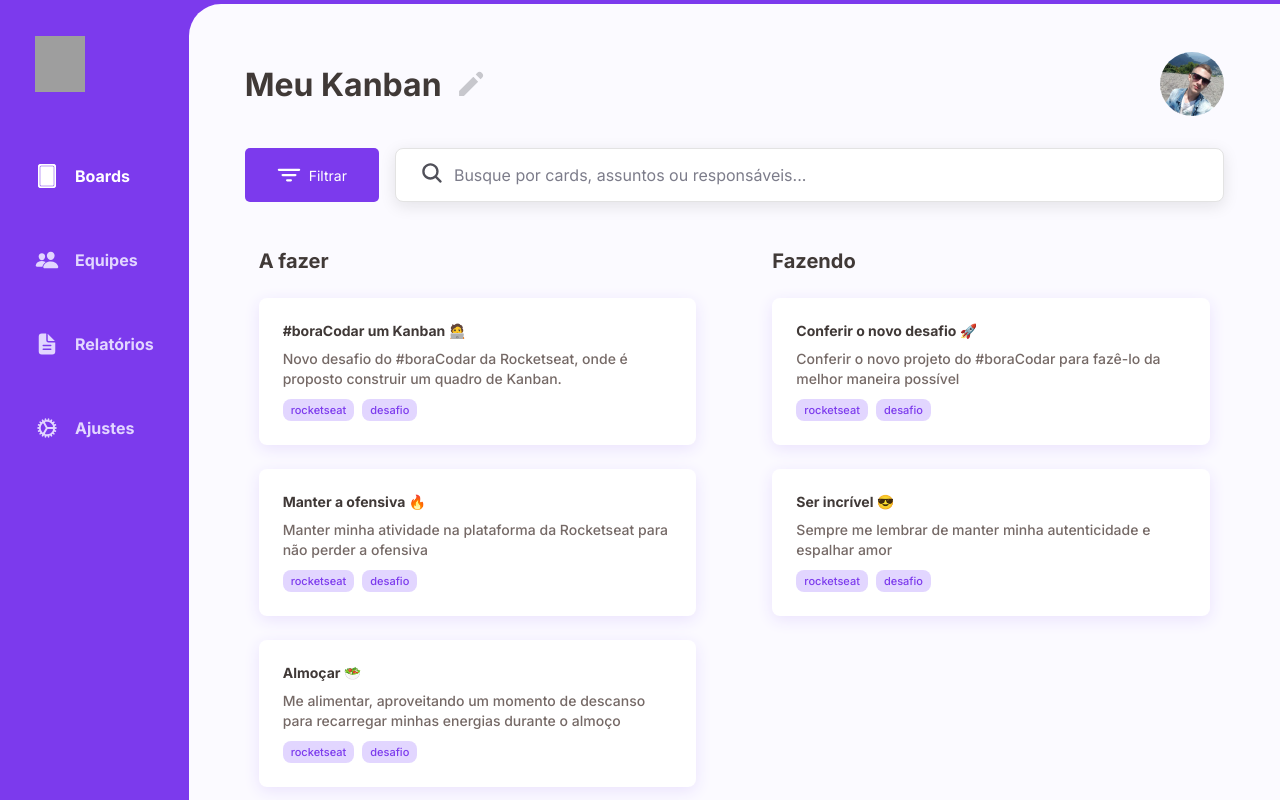
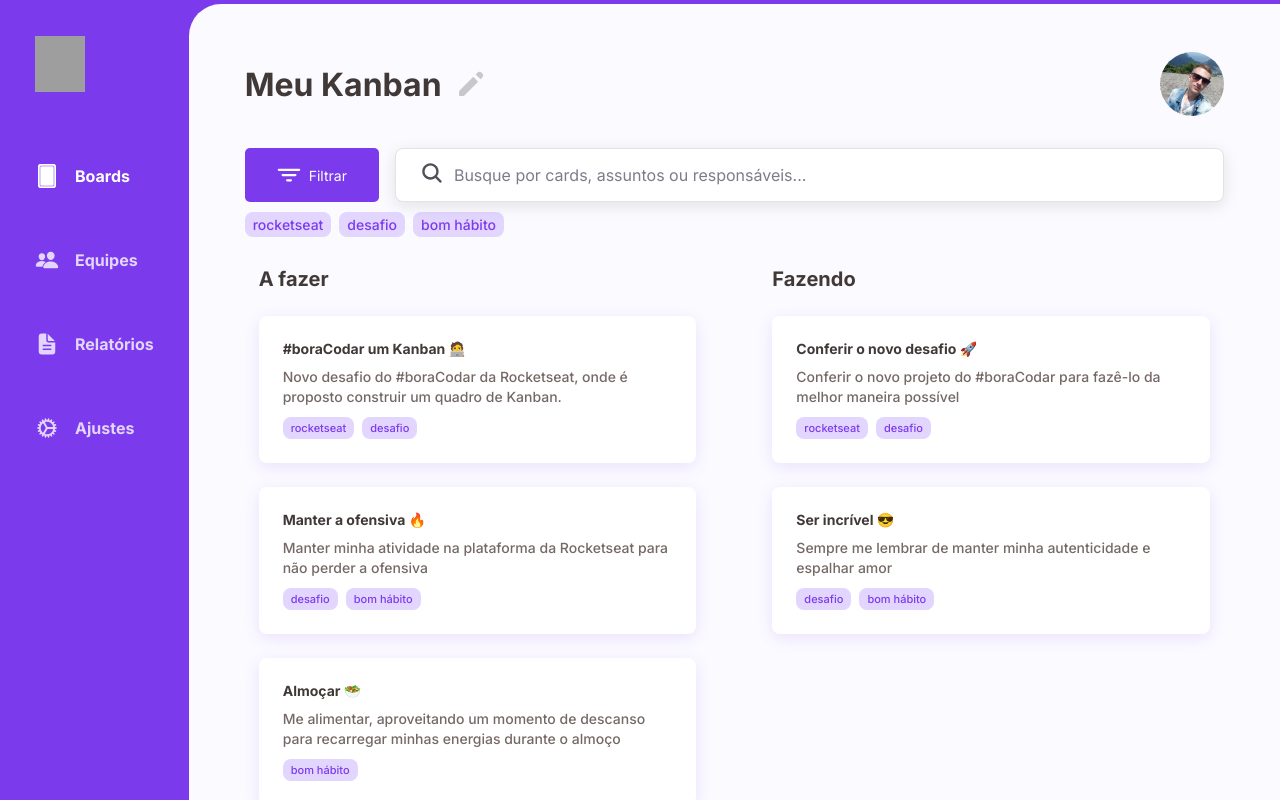
Before and after one commit to PedroLucas363/personal-kanban, a React (Vite) app: page / in a window 1280 px wide. Both pictures are taken after a click on the button "Filtrar". Shown: the top 800 px of the page. Built offline with nearby package versions, Linux system fonts and the light colour scheme; grey boxes are pictures that could not be loaded.

Commit message:
feat: now the kanban can be filtered by cards title and description, and by the tags
also changes the type from input and changes the mockData tags options

```diff
--- a/src/components/input/index.tsx
+++ b/src/components/input/index.tsx
@@ -2,7 +2,7 @@ import React, { InputHTMLAttributes } from "react";
 
 import styles from "./index.module.css";
 
-type Props = InputHTMLAttributes<HTMLElement> & {
+type Props = InputHTMLAttributes<HTMLInputElement> & {
   label?: string;
   icon?: React.ReactElement;
   iconPosition?: "left" | "right";
--- a/src/mockData.ts
+++ b/src/mockData.ts
@@ -17,14 +17,14 @@ export const cards = [
         title: "Manter a ofensiva 🔥",
         description:
           "Manter minha atividade na plataforma da Rocketseat para não perder a ofensiva",
-        tags: ["rocketseat", "desafio"],
+        tags: ["desafio", "bom hábito"],
       },
       {
         id: uuidv4(),
         title: "Almoçar 🥗",
         description:
           "Me alimentar, aproveitando um momento de descanso para recarregar minhas energias durante o almoço",
-        tags: ["rocketseat", "desafio"],
+        tags: ["bom hábito"],
       },
     ],
   },
@@ -44,7 +44,7 @@ export const cards = [
         title: "Ser incrível 😎",
         description:
           "Sempre me lembrar de manter minha autenticidade e espalhar amor",
-        tags: ["rocketseat", "desafio"],
+        tags: ["desafio", "bom hábito"],
       },
     ],
   },
--- a/src/pages/kanban/tabs/boards/content/index.module.css
+++ b/src/pages/kanban/tabs/boards/content/index.module.css
@@ -1,9 +1,5 @@
 .container {
   padding: 4.8rem 5.6rem 4.8rem 5.6rem;
-
-  display: flex;
-  flex-direction: column;
-  gap: 3.2rem;
 }
 
 .header {
@@ -38,13 +34,16 @@
   display: flex;
   align-items: center;
   gap: 1.6rem;
+  margin-top: 3.2rem;
+  margin-bottom: 1rem;
 }
 
 .filter > * {
-  height: auto;
+  z-index: 1;
 }
 
 .kanban {
+  margin-top: 1.5rem;
   display: grid;
   grid-template-columns: repeat(auto-fit, minmax(32rem, 1fr));
   gap: 4.8rem;
@@ -57,6 +56,7 @@
   padding: 1.4rem;
   transition: all 0.3s;
   height: min-content;
+  transition: all 0.3s;
 }
 
 .kanbanSectionTitle {
@@ -75,3 +75,42 @@
   gap: 2.4rem;
   flex: 1;
 }
+
+.filterTagsContainer {
+  display: flex;
+  align-items: flex-end;
+  justify-items: flex-start;
+  gap: 0.8rem;
+  transition: all 0.3s;
+  transform: translateY(-34px);
+  opacity: 0;
+  z-index: -1;
+}
+
+.filterTagsVisible {
+  transform: translateY(0);
+  opacity: 1;
+}
+
+.tag {
+  all: unset;
+
+  color: var(--dark-purple);
+  font-weight: 500;
+  font-size: 1.4rem;
+
+  background-color: var(--light-purple);
+  border-radius: 0.8rem;
+  padding: 0.4rem 0.8rem;
+  cursor: pointer;
+
+  display: flex;
+  align-items: center;
+  gap: 0.4rem;
+  z-index: -1;
+}
+
+.selectedTag {
+  color: var(--light-purple);
+  background-color: var(--dark-purple);
+}
--- a/src/pages/kanban/tabs/boards/content/index.tsx
+++ b/src/pages/kanban/tabs/boards/content/index.tsx
@@ -1,5 +1,6 @@
 import { HiPencil } from "react-icons/hi";
 import { IoFilter, IoSearch } from "react-icons/io5";
+import { v4 as uuidv4 } from "uuid";
 
 import {
   DragDropContext,
@@ -15,8 +16,7 @@ import Card from "../../../../../components/card";
 import Input from "../../../../../components/input";
 import styles from "./index.module.css";
 
-type Props = {
-  data: {
+export type Data = {
   id: string;
   title: string;
   tasks: {
@@ -25,11 +25,31 @@ type Props = {
     description: string;
     tags: string[];
   }[];
-  }[];
-  onDragEnd: OnDragEndResponder;
 };
 
-function Content({ data, onDragEnd }: Props) {
+type Props = {
+  data: Data[];
+  onDragEnd: OnDragEndResponder;
+  filterValue: string;
+  onFilterValueChange: (value: string) => void;
+  allAvailableTags: string[];
+  isFilterTagsVisible: boolean;
+  onToggleIsFilterTagsVisible: () => void;
+  onSelectTag: (tag: string) => void;
+  filterTags: string[];
+};
+
+function Content({
+  data,
+  onDragEnd,
+  filterValue,
+  onFilterValueChange,
+  allAvailableTags,
+  isFilterTagsVisible,
+  onToggleIsFilterTagsVisible,
+  onSelectTag,
+  filterTags,
+}: Props) {
   return (
     <section className={styles.container}>
       <header className={styles.header}>
@@ -45,18 +65,40 @@ function Content({ data, onDragEnd }: Props) {
           className={styles.profilePicture}
         />
       </header>
-      <section className={styles.filter}>
+      <section>
+        <div className={styles.filter}>
           <Button
             text="Filtrar"
             icon={<IoFilter size="100%" />}
             iconPosition="left"
             type="button"
+            onClick={onToggleIsFilterTagsVisible}
           />
           <Input
             placeholder="Busque por cards, assuntos ou responsáveis..."
             icon={<IoSearch size={24} color={colors.darkGray} />}
             iconPosition="left"
+            onChange={(e) => onFilterValueChange(e.target.value)}
+            value={filterValue}
           />
+        </div>
+        <div
+          className={`${styles.filterTagsContainer} ${
+            isFilterTagsVisible ? styles.filterTagsVisible : ""
+          }`}
+        >
+          {allAvailableTags.map((tag) => (
+            <button
+              className={`${styles.tag} ${
+                filterTags.includes(tag) ? styles.selectedTag : ""
+              }`}
+              onClick={() => onSelectTag(tag)}
+              key={uuidv4()}
+            >
+              {tag}
+            </button>
+          ))}
+        </div>
       </section>
       <main>
         <DragDropContext onDragEnd={onDragEnd}>
--- a/src/pages/kanban/tabs/boards/index.tsx
+++ b/src/pages/kanban/tabs/boards/index.tsx
@@ -1,11 +1,31 @@
-import { useState } from "react";
+import { useEffect, useState } from "react";
 import { DropResult } from "react-beautiful-dnd";
 
 import { cards } from "../../../../mockData";
-import Content from "./content";
+import Content, { Data } from "./content";
+
+const getInitialTagsAvailable = () => {
+  const tags: Record<string, boolean> = {};
+
+  cards.forEach((card) =>
+    card.tasks.forEach((task) => {
+      task.tags.forEach((tag) => {
+        if (!tags[tag]) tags[tag] = true;
+      });
+    })
+  );
+  return Object.keys(tags);
+};
 
 function BoardSection() {
   const [data, setData] = useState(cards);
+  const [filterValue, setFilterValue] = useState("");
+  const [filteredData, setFilteredData] = useState<Data[] | null>(null);
+  const [isFilterTagsVisible, setIsFilterTagsVisible] = useState(false);
+  const [allAvailableTags, setAllAvailableTags] = useState<string[]>(
+    getInitialTagsAvailable()
+  );
+  const [filterTags, setFilterTags] = useState<string[]>([]);
 
   const handleDragEnd = (result: DropResult) => {
     if (!result.destination) return;
@@ -51,7 +71,76 @@ function BoardSection() {
       });
     }
   };
-  return <Content data={data} onDragEnd={handleDragEnd} />;
+
+  const handleFilterValueChange = (value: string) => {
+    setFilterValue(value);
+  };
+
+  const handleToggleIsFilterTagsVisible = () => {
+    setFilterTags([]);
+    setIsFilterTagsVisible((prev) => !prev);
+  };
+
+  const handleSelectTag = (tag: string) => {
+    if (filterTags.includes(tag)) {
+      setFilterTags((prev) => prev.filter((filterTag) => filterTag !== tag));
+    } else {
+      setFilterTags((prev) => [...prev, tag]);
+    }
+  };
+
+  useEffect(() => {
+    if (filterValue.trim() === "") {
+      if (filterTags.length) {
+        setFilteredData(
+          data.map((column) => ({
+            ...column,
+            tasks: column.tasks.filter((task) =>
+              filterTags
+                .map((tag) => task.tags.some((taskTag) => taskTag === tag))
+                .every(Boolean)
+            ),
+          }))
+        );
+      } else {
+        setFilteredData(null);
+      }
+    } else {
+      setFilteredData(
+        data.map((column) => ({
+          ...column,
+          tasks: column.tasks.filter((task) => {
+            return (
+              (task.title.toLowerCase().indexOf(filterValue.toLowerCase()) >
+                -1 ||
+                task.description
+                  .toLowerCase()
+                  .indexOf(filterValue.toLowerCase()) > -1) &&
+              (filterTags.length
+                ? filterTags
+                    .map((tag) => task.tags.some((taskTag) => taskTag === tag))
+                    .every(Boolean)
+                : true)
+            );
+          }),
+        }))
+      );
+    }
+  }, [filterValue, filterTags]);
+
+  return (
+    <Content
+      data={filteredData || data}
+      onDragEnd={handleDragEnd}
+      filterValue={filterValue}
+      onFilterValueChange={handleFilterValueChange}
+      allAvailableTags={allAvailableTags}
+      isFilterTagsVisible={isFilterTagsVisible}
+      onToggleIsFilterTagsVisible={handleToggleIsFilterTagsVisible}
+      onSelectTag={handleSelectTag}
+      filterTags={filterTags}
+    />
+  );
 }
 
 export default BoardSection;
```
Lines whose indentation alone changed are shown as unchanged.
